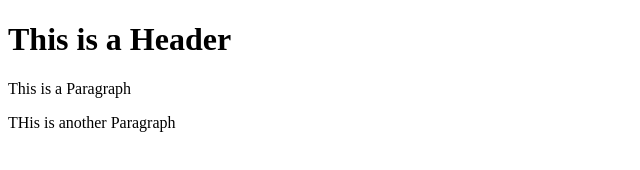
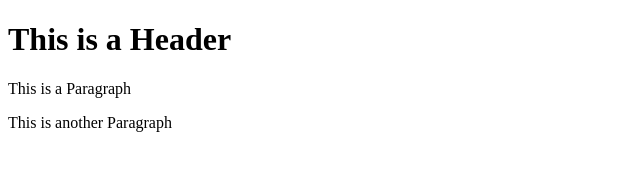
Before and after one commit to lekiy/git-test, a website: page index.html in a window 1280 px wide. Shown: the full height of the page, 0-640 px from the left. Drawn offline with Linux system fonts and the light colour scheme.

Commit message:
Inital Node setup

```diff
--- a/index.html
+++ b/index.html
@@ -3,6 +3,6 @@
     <body>
         <h1>This is a Header</h1>
         <p>This is a Paragraph</p>
-        <p>THis is another Paragraph</p>
+        <p>This is another Paragraph</p>
     </body>
 </html>
```
Also changed, not shown: package.json (added, +24 -0 lines), 2 other files.
